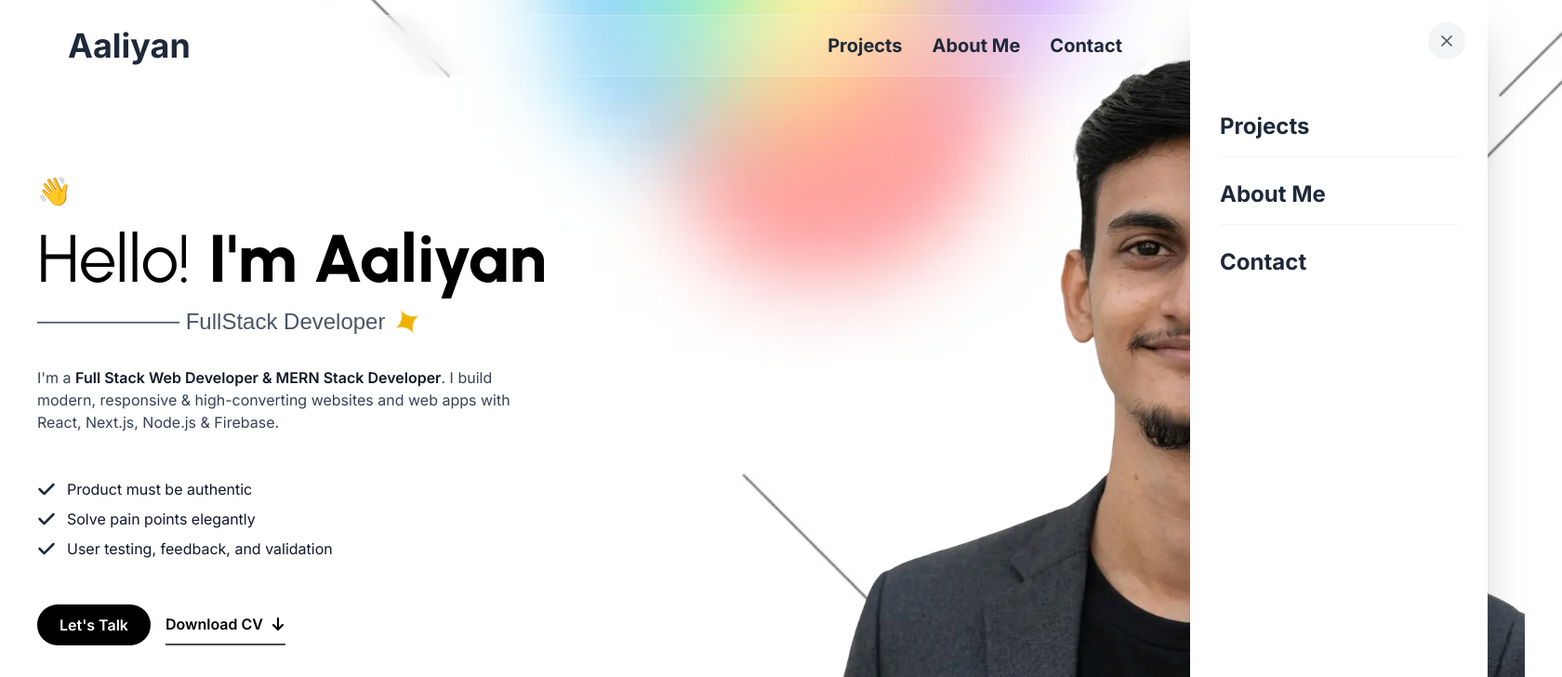
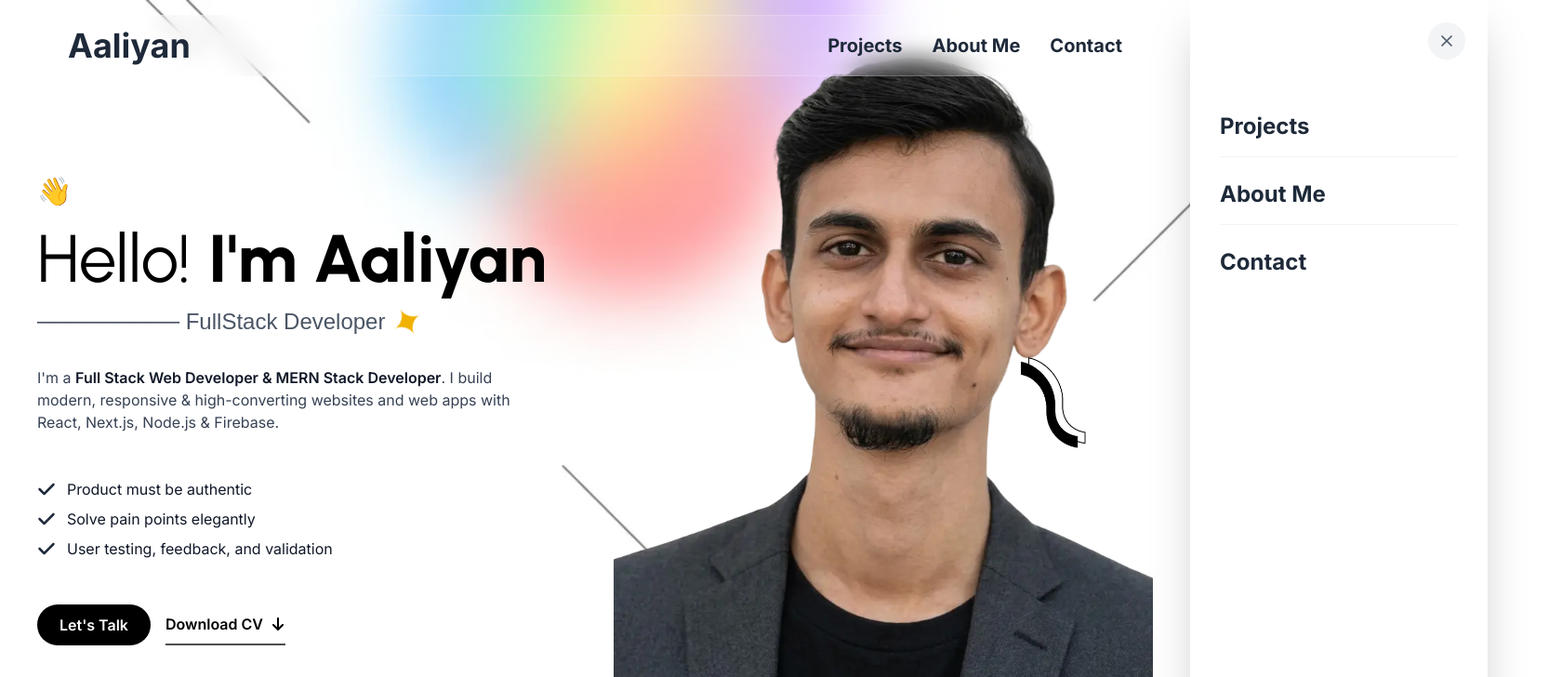
Before and after one commit to AaliyanAslam/aaliyan, a Next.js app: page / in a window 1280 px wide. Shown: the top 728 px of the page at 93% size, 1680 px wide, since content can reach past the window. Built offline with nearby package versions, Linux system fonts and the light colour scheme; a web font is replaced by a local one.

Commit message:
Update Hero.jsx

```diff
--- a/app/components/Hero.jsx
+++ b/app/components/Hero.jsx
@@ -23,8 +23,8 @@ const Hero = () => {
     return () => clearInterval(interval);
   }, []);
   return (
-    <>
-      <div className="select-none relative lg:min-h-220 lg:min-w-420 mx-auto flex flex-col md:flex-row items-center justify-between gap-6 md:gap-10 px-4 md:px-10 py-4 md:py-0">
+    <div className="select-none relative">
+      <div className="relative lg:min-h-220 lg:max-w-420 mx-auto flex flex-col md:flex-row items-center justify-between gap-6 md:gap-10 px-4 md:px-10 py-4 md:py-0">
         <div
           className="absolute inset-0 bg-cover bg-center animate-pulse"
           style={{
@@ -118,7 +118,7 @@ const Hero = () => {
         </div>
       </div>
 
-      <div className="select-none absolute bottom-0 left-0 right-0 hidden md:block w-full">
+      <div className="select-none absolute -bottom-2 left-0 right-0 hidden md:block w-full">
         <div
           className={`max-w-420 mx-auto relative  overflow-hidden bg-linear-to-r from-gray-800 to-gray-900 ${inter.className} font-semibold`}
         >
@@ -164,7 +164,7 @@ const Hero = () => {
           }
         `}</style>
       </div>
-    </>
+    </div>
   );
 };
 
```
